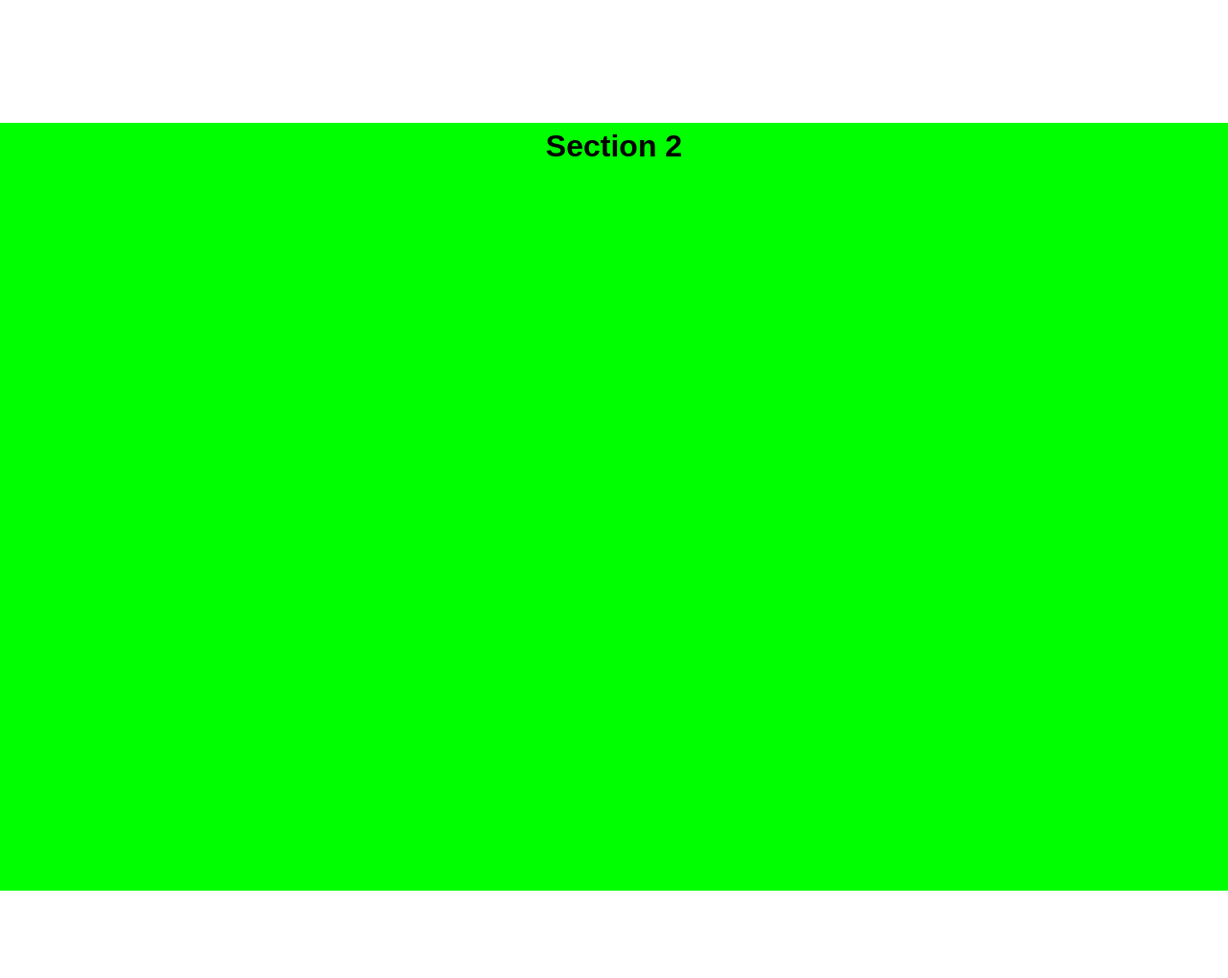
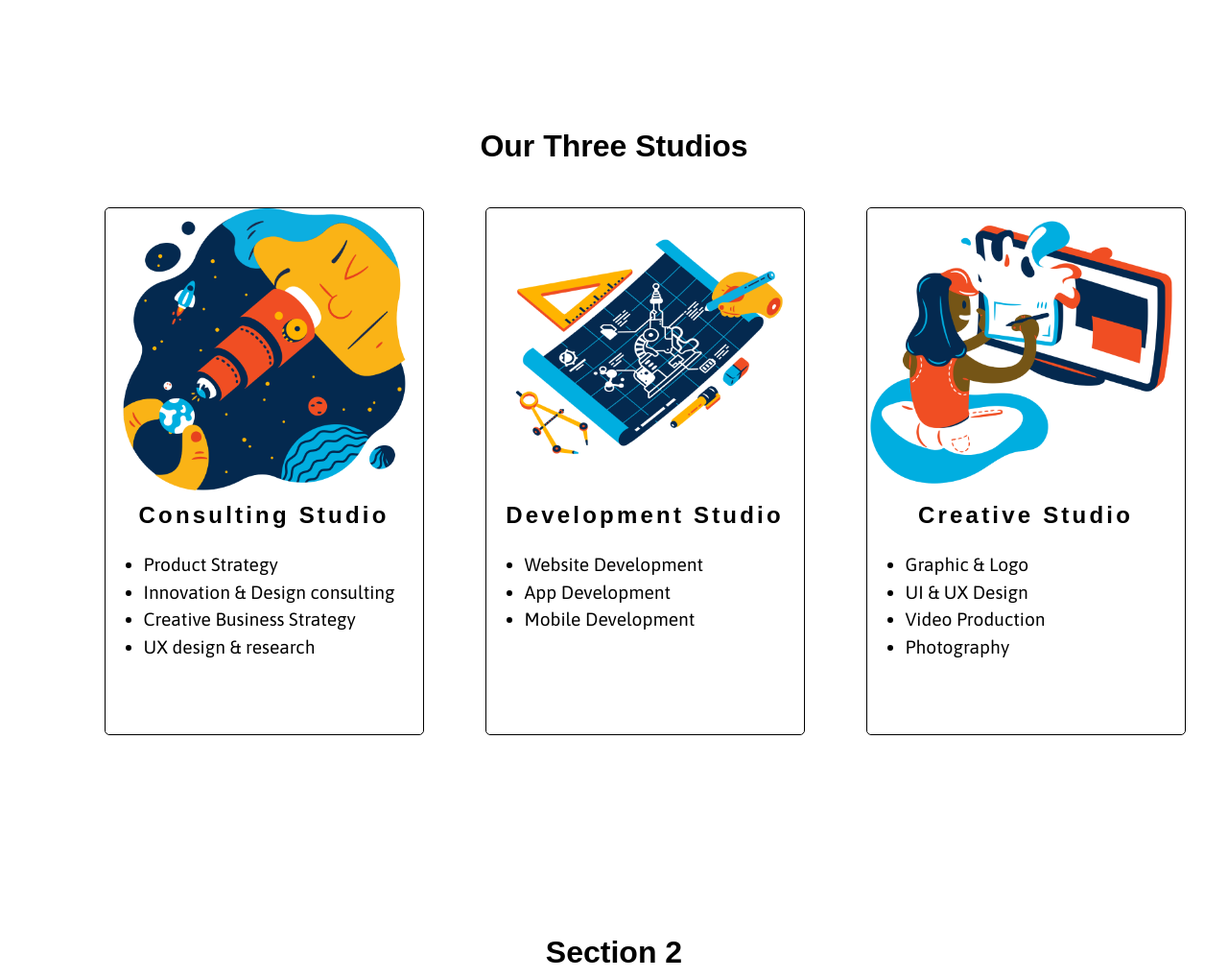
Before and after one commit to LavellTheDev/tres-studios, a plain HTML site: page index.html in a window 1280 px wide. Shown: the part 1640-2659 px from the top of the page at 96% size. Before the commit the page ends 2568 px from the top, so only its background shows below. Drawn offline with Linux system fonts and the light colour scheme; a web font is replaced by a local one.

Commit message:
adding li for our three studios

```diff
--- a/index.html
+++ b/index.html
@@ -63,6 +63,40 @@
         </section>
 
         <section class="secondSection">
+              <h1>Our Three Studios</h1>
+               <section class="secondSectionContainer">
+                   <section class="consulting">
+                    <img src="public/images/consulting.png" alt="">
+                    <h2>Consulting Studio</h2>
+                    <ul>
+                      <li>Product Strategy</li>
+                      <li>Innovation & Design consulting</li>
+                      <li>Creative Business Strategy</li>
+                      <li>UX design & research</li>
+                    </ul>
+                  </section>
+                  <section class="development">
+                    <img src="public/images/development.png" alt="">
+                    <h2>Development Studio</h2>
+                    <ul>
+                      <li>Website Development</li>
+                      <li>App Development</li>
+                      <li>Mobile Development</li>
+                    </ul>
+                  </section>
+                  <section class="creative">
+                    <img src="public/images/creative.png" alt="">
+                    <h2>Creative Studio</h2>
+                    <ul>
+                      <li>Graphic & Logo</li>
+                      <li>UI & UX Design</li>
+                      <li>Video Production</li>
+                      <li>Photography</li>
+                    </ul>
+                </section>
+              </section>
+        </section>
+        <section class="thirdSection">
               <h1>Section 2</h1>
         </section>
     </section>
--- a/public/css/style.css
+++ b/public/css/style.css
@@ -195,6 +195,8 @@ h1, h2, h3, h4, h5, h6{
 }
 
 .create, .revamp{
+  border: 1px solid black;
+  border-radius: 5px;
   margin-left: 4rem;
   height: 550px;
   width: 403px;
@@ -229,19 +231,48 @@ h1, h2, h3, h4, h5, h6{
 
 .create:hover, .revamp:hover{
   border-radius: 5px;
-  box-shadow: 10px 10px 10px rgba(0, 0, 0, 0.25);
+  box-shadow: 0px 0px 10px 10px rgba(0, 0, 0, 0.25);
 }
 
-.create:hover{
-  background: #859CAF;
+
+
+/*Styling of the second section*/
+
+.secondSection{
+  background: #FFF;
+  height: 100vh;
+  width: 100vw;
 }
 
-.revamp:hover{
-  background: #CBDF90;
+.secondSectionContainer{
+  display: flex;
+  justify-content: center;
 }
 
-.secondSection{
+.secondSection h1{
+  color: #000;
+  display: flex;
+  margin-top: 40px;
+  margin-bottom: 40px;
+  justify-content: center;
   width: 100%;
-  height: 100vh;
-  background: lime;
+  font-size: 2rem;
 }
+
+.consulting, .development, .creative{
+  border: 1px solid black;
+  border-radius: 5px;
+  margin-left: 4rem;
+  height: 550px;
+  width: 333px;
+ }
+
+ .consulting img, .development img, .creative img{
+   width: 100%;
+ }
+
+ .consulting h2, .development h2, .creative h2{
+   font-size: 1.5rem;
+   letter-spacing: 0.2rem;
+   text-align: center;
+ }
```
Also changed, not shown: public/images/consulting.png (added), public/images/creative.png (added), public/images/development.png (added).
